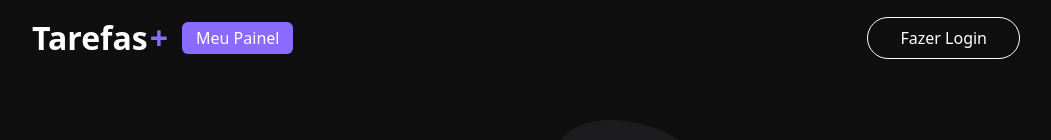
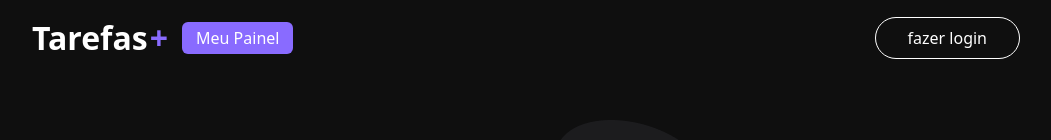
Before and after one commit to Dedee061/Tarefa-, a Next.js app: page / in a window 1280 px wide. Shown: the top 140 px of the page, without its empty margins (114-1165 px from the left). Built offline with nearby package versions, Linux system fonts and the light colour scheme; no server answers.

Commit message:
configurando nextauth

```diff
--- a/package.json
+++ b/package.json
@@ -10,7 +10,7 @@
   },
   "dependencies": {
     "next": "14.2.14",
-    "next-auth": "^4.24.8",
+    "next-auth": "^5.0.0-beta.22",
     "react": "^18",
     "react-dom": "^18"
   },
--- a/src/Components/Header/index.tsx
+++ b/src/Components/Header/index.tsx
@@ -1,8 +1,16 @@
+
+
 import React from "react";
 import styles from "../Header/styles.module.css";
 import Link from "next/link";
+import { useSession, signIn, signOut } from "next-auth/react";
 
+
+const { data: session, status } = useSession();
 export default function Header() {
+
+
+
   return (
     <header className={styles.header}>
       <section className={styles.content}>
@@ -13,12 +21,22 @@ export default function Header() {
               <span>+</span>
             </h1>
           </Link>
-          <Link className={styles.link} href={'/dashboard'}>
+          <Link className={styles.link} href={"/dashboard"}>
             Meu Painel
           </Link>
         </nav>
 
-        <button className={styles.loginButton}>Fazer Login</button>
+        {status === "loading" ? (
+          <></>
+        ) : session ? (
+          <button className={styles.loginButton} onClick={() => signOut()}>
+            {session.user?.name}
+          </button>
+        ): (
+          <button className={styles.loginButton} onClick={() => signIn('google')}>
+            fazer login
+          </button>
+        )}
       </section>
     </header>
   );
--- a/src/app/layout.tsx
+++ b/src/app/layout.tsx
@@ -2,7 +2,7 @@ import type { Metadata } from "next";
 import localFont from "next/font/local";
 import "./globals.css";
 import Header from "../Components/Header";
-import { SessionProvider } from "next-auth/react";
+
 
 const geistSans = localFont({
   src: "./fonts/GeistVF.woff",
@@ -20,13 +20,14 @@ export const metadata: Metadata = {
   description: "Aplicação de tarefas",
 };
 
+
+
 export default function RootLayout({
   children,
 }: Readonly<{
   children: React.ReactNode;
 }>) {
   return (
-
     <html lang="en">
       <body
         className={`${geistSans.variable} ${geistMono.variable} antialiased`}
@@ -35,6 +36,5 @@ export default function RootLayout({
         {children}
       </body>
     </html>
-
   );
 }
```
Also changed, not shown: src/app/api/auth/[...nextauth].ts (+6 -4 lines), 2 other files (tests, documents, lock files or other folders). Lines whose indentation alone changed are shown as unchanged.
